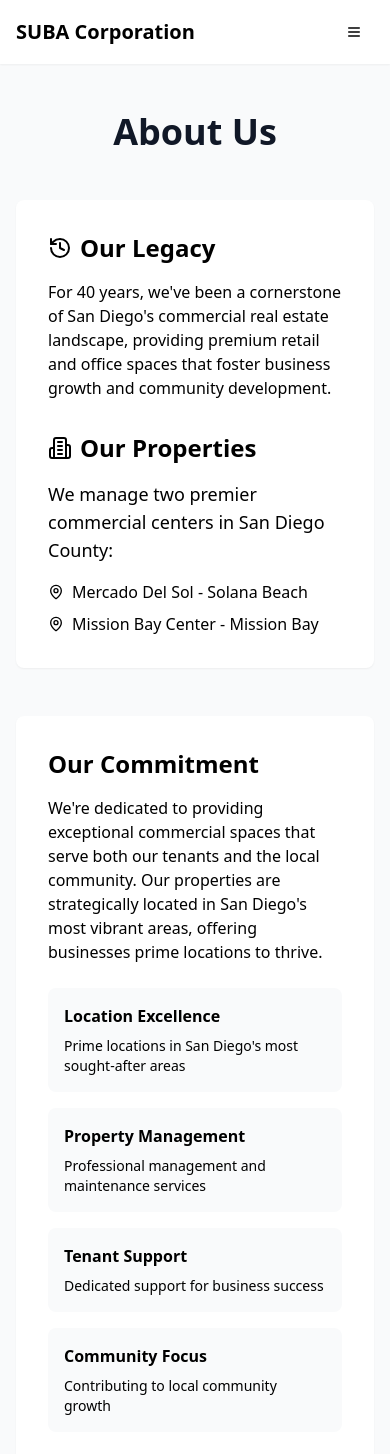
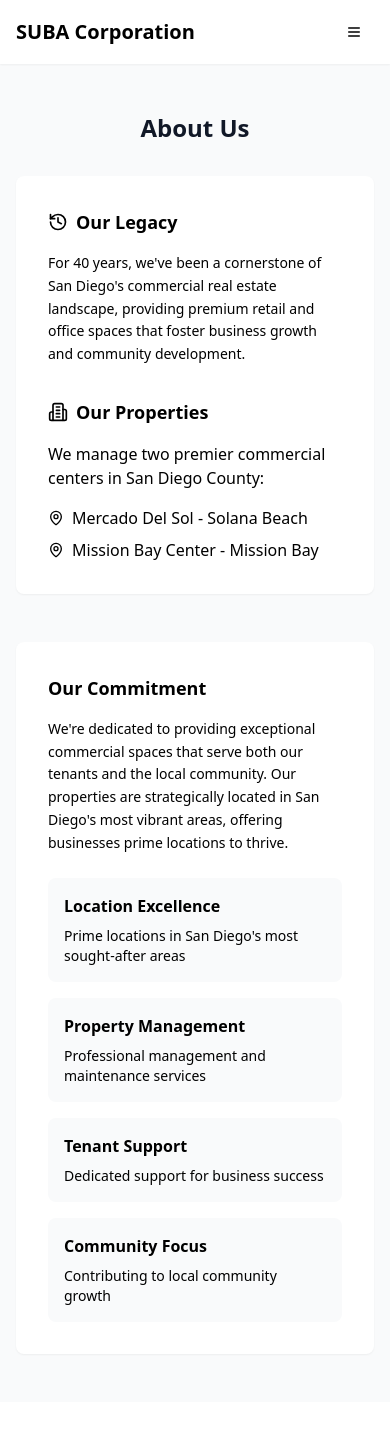
Before and after one commit to WilliamGiammona/subacorp, a Next.js app: page /about in a window 390 px wide. Shown: the top 1454 px of the page. After the commit the page ends 1402 px from the top, so only its background shows below. Built offline with nearby package versions, Linux system fonts and the light colour scheme.

Commit message:
responsive design

```diff
--- a/app/about/page.tsx
+++ b/app/about/page.tsx
@@ -9,19 +9,21 @@ export default function About() {
       <NavBar />
 
       <div className="max-w-7xl mx-auto px-4 sm:px-6 lg:px-8 py-12">
-        <div className="text-center mb-12">
-          <h1 className="text-4xl font-bold text-gray-900 dark:text-white">
+        <div className="text-center mb-8 md:mb-12">
+          <h1 className="text-2xl md:text-4xl font-bold text-gray-900 dark:text-white">
             About Us
           </h1>
         </div>
 
         <div className="grid grid-cols-1 lg:grid-cols-2 gap-12">
-          <div className=" bg-white dark:bg-gray-800 rounded-lg p-8 shadow-sm">
+          <div className=" bg-white dark:bg-gray-800 rounded-lg p-8 shadow-sm max-w-2xl mx-auto">
             <div className="flex">
-              <History className="w-6 h-6 text-primary mt-1" />
-              <h2 className="text-2xl font-bold mb-4 mx-2">Our Legacy</h2>
+              <History className="w-5 h-5 md:w-6 md:h-6 text-primary mt-1" />
+              <h2 className="text-lg md:text-2xl font-bold mb-4 mx-2">
+                Our Legacy
+              </h2>
             </div>
-            <p className="text-muted-foreground">
+            <p className="text-muted-foreground text-sm md:text-base leading-relaxed">
               For 40 years, we&apos;ve been a cornerstone of San Diego&apos;s
               commercial real estate landscape, providing premium retail and
               office spaces that foster business growth and community
@@ -29,10 +31,12 @@ export default function About() {
             </p>
 
             <div className="flex mt-8">
-              <Building2 className="w-6 h-6 text-primary mt-1" />
-              <h2 className="text-2xl font-bold mb-4 mx-2">Our Properties</h2>
+              <Building2 className="w-5 h-5 md:w-6 md:h-6 text-primary mt-1" />
+              <h2 className="text-lg md:text-2xl font-bold mb-4 mx-2">
+                Our Properties
+              </h2>
             </div>
-            <h2 className="text-muted-foreground text-lg mb-4">
+            <h2 className="text-muted-foreground md:text-lg mb-4">
               We manage two premier commercial centers in San Diego County:
             </h2>
             <ul className="mt-2 space-y-2">
@@ -47,9 +51,11 @@ export default function About() {
             </ul>
           </div>
 
-          <div className="bg-white dark:bg-gray-800 rounded-lg p-8 shadow-sm">
-            <h2 className="text-2xl font-bold mb-4">Our Commitment</h2>
-            <p className="text-muted-foreground mb-6">
+          <div className="bg-white dark:bg-gray-800 rounded-lg p-8 shadow-sm max-w-2xl mx-auto">
+            <h2 className="text-lg md:text-2xl font-bold mb-4">
+              Our Commitment
+            </h2>
+            <p className="text-sm md:text-base leading-relaxed text-muted-foreground mb-6">
               We&apos;re dedicated to providing exceptional commercial spaces
               that serve both our tenants and the local community. Our
               properties are strategically located in San Diego&apos;s most
```
